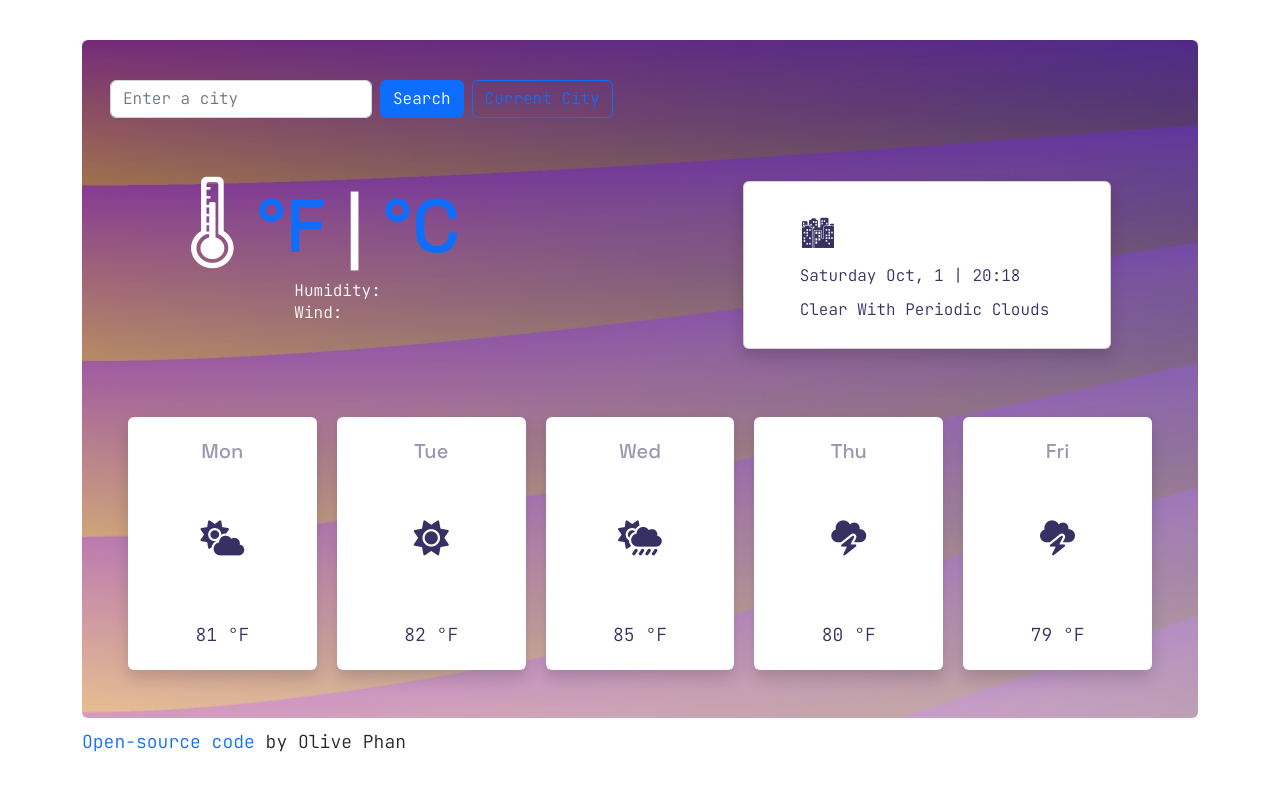
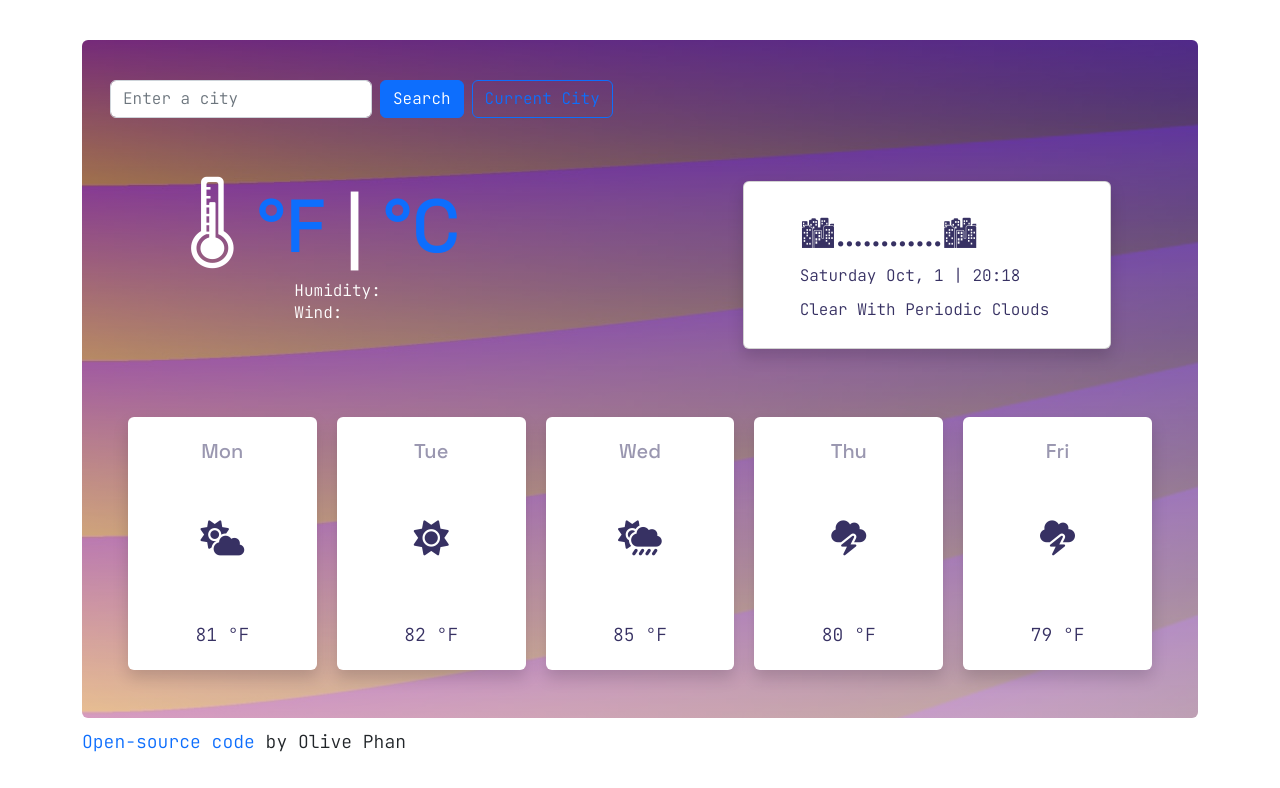
Before and after one commit to yazziewonphon/vanilla-weather-application-main, a website built with Parcel: page index.html in a window 1280 px wide. Shown: the top 788 px of the page. Built offline with nearby package versions, Linux system fonts and the light colour scheme.

Commit message:
changed h2 icon

```diff
--- a/index.html
+++ b/index.html
@@ -66,7 +66,7 @@
 					</div>
 					<div class="card cr-body shadow p-3 mb-5 bg-body rounded">
 						<div class="card-body cr-inside-body">
-							<h2>🏙</h2>
+							<h2>🏙............🏙</h2>
 							<div class="col-6">
 								<p id="date-and-time">Sunday 11:00 PM
 								<div class="weather-condition">Clear with periodic clouds</div>
```
